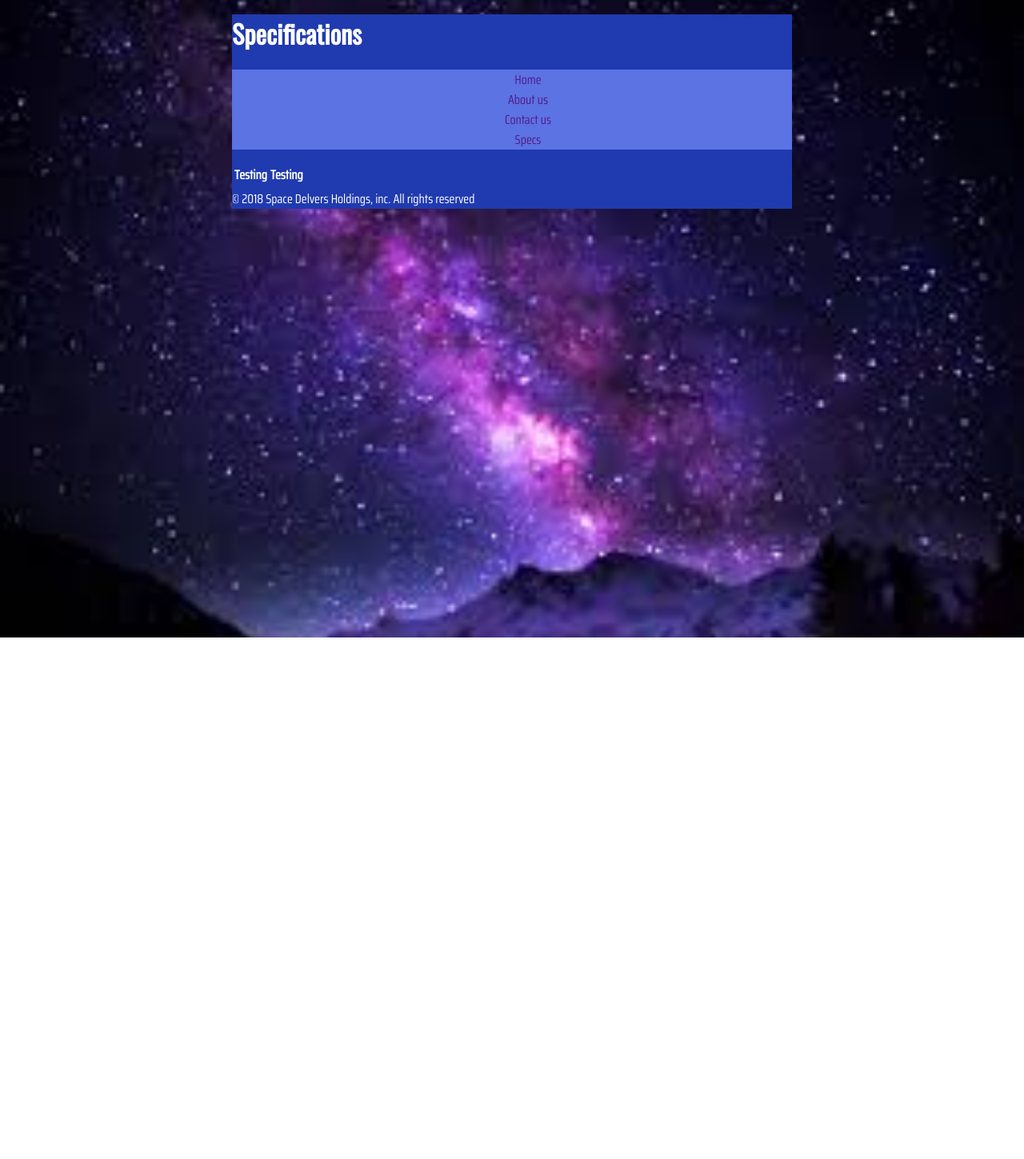
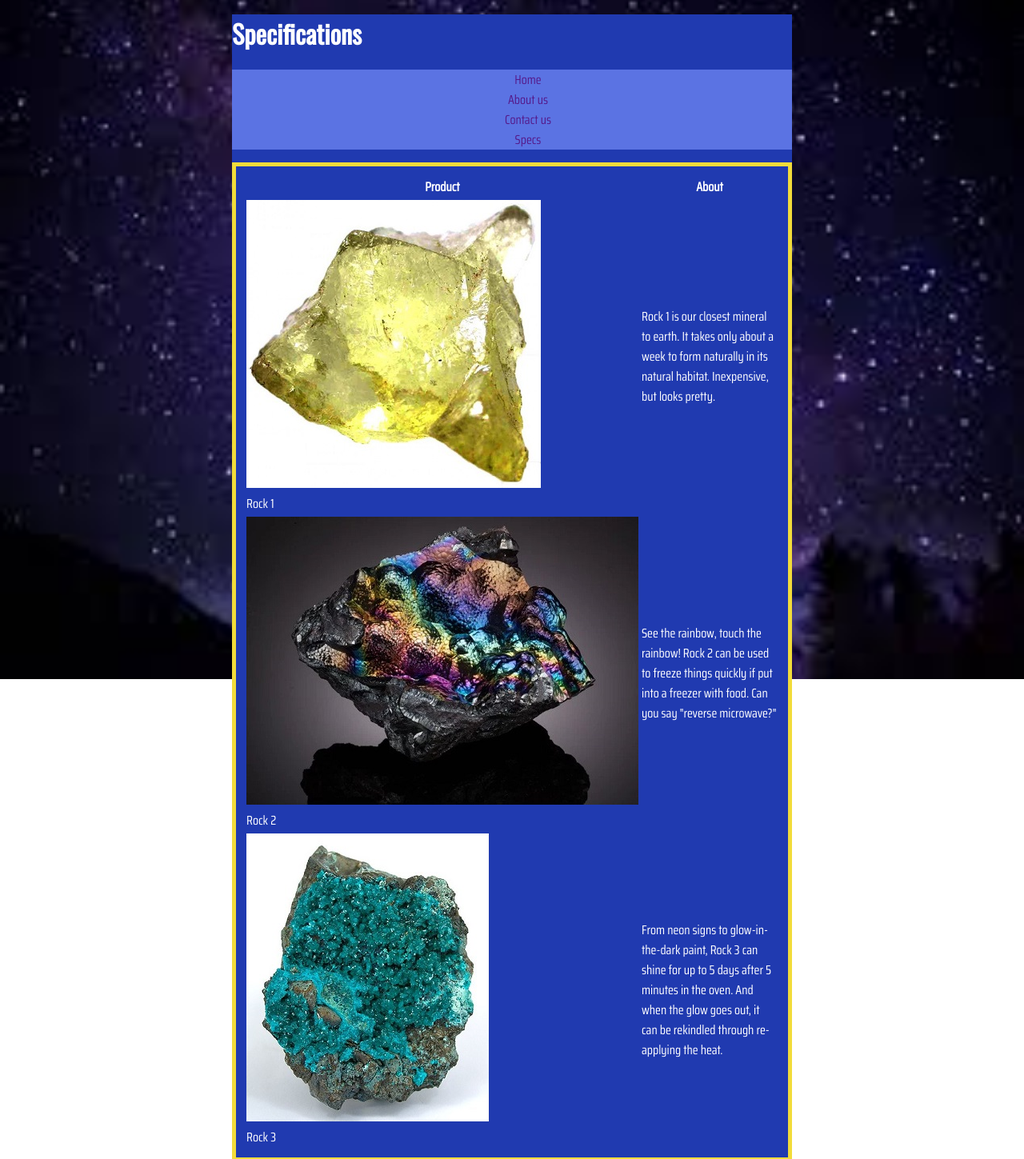
Before and after one commit to luis-padilla/WebFinal, a plain HTML site: page specs.html in a window 1280 px wide. Shown: the part 3-1452 px from the top of the page at 80% size. Before the commit the page ends 800 px from the top, so only its background shows below. Drawn offline with nearby package versions, Linux system fonts and the light colour scheme.

Commit message:
Wrote descriptions for specs 1-3

```diff
--- a/specs.html
+++ b/specs.html
@@ -22,14 +22,24 @@
                     <table>
                         <thead>
                             <tr>
-                                <th>Testing</th>
-                                <th>Testing</th>
+                                <th>Product</th>
+                                <th>About</th>
                             </tr>
                         </thead>
                         <tbody>
                             <tr>
+                                <td><img src="./images/spaceMinerals/rock1.jpg" /> <br> Rock 1</td>
+                                <td><p>Rock 1 is our closest mineral to earth. It takes only about a week to form naturally in its natural habitat. Inexpensive, but looks pretty.</p></td>
+                            </tr>
+                            <tr>
+                                <td><img src="./images/spaceMinerals/rock2.jpg" /> <br> Rock 2</td>
+                                <td><p>See the rainbow, touch the rainbow! Rock 2 can be used to freeze things quickly if put into a freezer with food. Can you say "reverse microwave?"</p></td>
+                            </tr>
+                            <tr>
+                                <td><img src="./images/spaceMinerals/rock3.jpg" /> <br> Rock 3</td>
+                                <td><p>From neon signs to glow-in-the-dark paint, Rock 3 can shine for up to 5 days after 5 minutes in the oven. And when the glow goes out, it can be rekindled through re-applying the heat.</p></td>
+                            </tr>
 
-                            </tr>
                         </tbody>
                 </table>
             </div>
--- a/style.css
+++ b/style.css
@@ -89,3 +89,7 @@ h1 {
     background-size: cover;
     height:100%
 }
+.specstable{
+    padding: 10px;
+    border: 5px solid #F2DC3A;
+}
```
